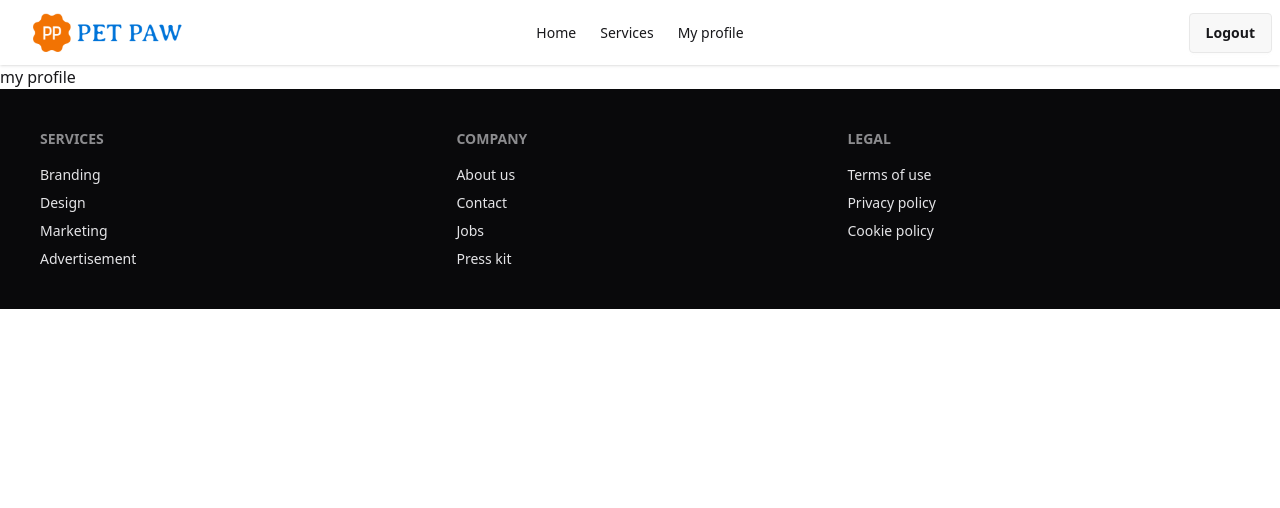
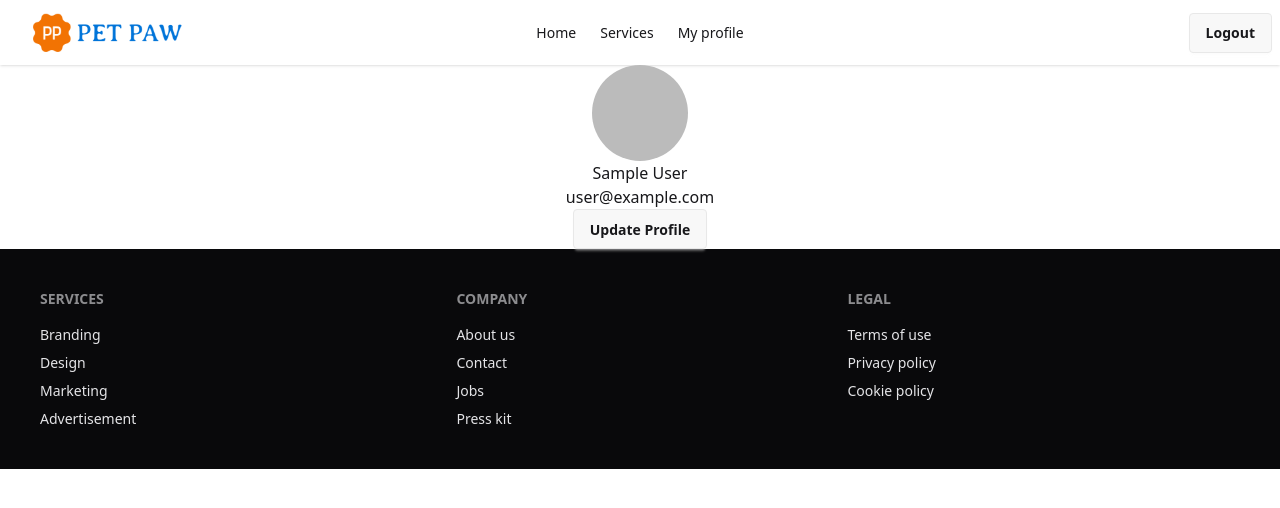
Before and after one commit to ovi1173/a9-pet_care, a React (Vite) app: page /my-profile in a window 1280 px wide. Shown: the top 508 px of the page. Built offline with nearby package versions, Linux system fonts and the light colour scheme; no server answers; sample sign-in values are in the browser's storage.

Commit message:
details page functionality done

```diff
--- a/src/components/PopularServices.jsx
+++ b/src/components/PopularServices.jsx
@@ -1,22 +1,23 @@
 import React, { useEffect, useState } from 'react';
+import { Link } from 'react-router';
 
 const PopularServices = () => {
     const [services, setServices] = useState([]);
 
     useEffect(() => {
-        fetch('pet_data.json')
+        fetch('/pet_data.json')
             .then(res => res.json())
             .then(data => setServices(data))
             .catch(err => console.log(err))
     }, [])
-    const { serviceId,price, serviceName, description, category, rating, image } = services;
+    const { serviceId, price, serviceName, description, category, rating, image } = services;
     console.log(services);
     return (
         <div className='px-10'>
             <h3 className='my-8 text-center text-3xl font-bold'>Popular Pet Section</h3>
             <div className='grid grid-cols-3 gap-4'>
                 {
-                    services.slice(0,6).map(service => <div key={service.serviceId} className="card bg-base-100 w-96 shadow-sm">
+                    services.slice(0, 6).map(service => <div key={service.serviceId} className="card bg-base-100 w-96 shadow-sm">
                         <figure>
                             <img className='object-cover h-60 p-2 rounded-2xl w-full'
                                 src={service?.image}
@@ -29,7 +30,9 @@ const PopularServices = () => {
                                 <p>Rating: {service?.rating}</p>
                             </div>
                             <div className="card-actions justify-end">
-                                <button className="btn btn-primary">View Details</button>
+                                <Link to={`/details/${service?.serviceId}`}>
+                                    <button className="btn btn-primary">View Details</button>
+                                </Link>
                             </div>
                         </div>
                     </div>)
--- a/src/pages/Login.jsx
+++ b/src/pages/Login.jsx
@@ -1,12 +1,14 @@
 import { signInWithEmailAndPassword } from 'firebase/auth';
 import React, { useContext } from 'react';
-import { Link } from 'react-router';
+import { Link, useLocation } from 'react-router';
 import auth from '../firebase/firebase.config';
 import { AuthContext } from '../Provider/AuthProvider';
 import { FcGoogle } from 'react-icons/fc';
 
 const Login = () => {
     const { setUser, handleGoogleSignIn } = useContext(AuthContext);
+    const location = useLocation();
+    //  console.log(location);
     const handleLogin = (e) => {
         e.preventDefault();
         const email = e.target.email.value;
--- a/src/pages/Profile.jsx
+++ b/src/pages/Profile.jsx
@@ -1,9 +1,53 @@
-import React from 'react';
+import React, { useContext, useState } from 'react';
+import { AuthContext } from '../Provider/AuthProvider';
+import { updateProfile } from 'firebase/auth';
+import auth from '../firebase/firebase.config';
 
 const Profile = () => {
+    const { user,setUser } = useContext(AuthContext);
+    console.log(user)
+    const [isOpen, setIsOpen] = useState(false);
+    const handleOpenFrom = () => {
+        setIsOpen(!isOpen)
+    }
+    const handleUpDate=(e)=>{
+        e.preventDefault();
+        const name = e.target.name.value;
+        const photoURL = e.target.photoURL.value;
+         updateProfile(auth.currentUser, {
+                    displayName: name, photoURL: photoURL
+                }).then(() => {
+                    setUser({...user,photoURL:photoURL,displayName:name})
+                }).catch((error) => {
+                    console.log(error)
+                });
+    }
     return (
-        <div>
-            my profile
+        <div className='flex flex-col items-center justify-center'>
+            <div className="avatar">
+                <div className="w-24 rounded-full">
+                    <img src={user?.photoURL
+                    } />
+                </div>
+            </div>
+            <p>{user?.displayName}</p>
+            <p>{user?.email}</p>
+            <button onClick={handleOpenFrom} className='btn'>Update Profile</button>
+
+            {
+                isOpen && (
+                    <form onSubmit={handleUpDate} className="fieldset">
+
+                        {/* name */}
+                        <label className="label">Name</label>
+                        <input defaultValue={user?.displayName} type="text" className="input" name='name' placeholder="Your Name" />
+                        {/* photo url */}
+                        <label className="label">PhotoURL</label>
+                        <input type="text" defaultValue={user?.photoURL} name='photoURL' className="input" placeholder="PhotoURL" />
+                        <button className="btn btn-neutral mt-4">Update</button>
+                    </form>
+                )
+            }
         </div>
     );
 };
--- /dev/null
+++ b/src/pages/ServiceDetails.jsx
@@ -0,0 +1,25 @@
+import React, { useEffect, useState } from 'react';
+import { useParams } from 'react-router';
+
+const ServiceDetails = () => {
+    const [services, setServices] = useState([]);
+
+    const { id } = useParams();
+
+    useEffect(() => {
+        fetch('/pet_data.json')
+            .then(res => res.json())
+            .then(data => setServices(data))
+            .catch(err => console.log(err))
+    }, [])
+
+     const findResult = services.find(service => service.serviceId == id);
+    console.log(findResult);
+    return (
+        <div className='flex flex-col items-center px-[145px] '>
+            <img className='w-full' src={findResult?.image} alt="" />
+        </div>
+    );
+};
+
+export default ServiceDetails;
--- a/src/pages/Services.jsx
+++ b/src/pages/Services.jsx
@@ -1,10 +1,11 @@
 import React, { useEffect, useState } from 'react';
+import { Link } from 'react-router';
 
 const Services = () => {
     const [services, setServices] = useState([]);
 
     useEffect(() => {
-        fetch('pet_data.json')
+        fetch('/pet_data.json')
             .then(res => res.json())
             .then(data => setServices(data))
             .catch(err => console.log(err))
@@ -26,7 +27,9 @@ const Services = () => {
                                 <p>Rating: {service?.rating}</p>
                             </div>
                             <div className="card-actions justify-end">
-                                <button className="btn btn-primary">View Details</button>
+                                <Link to={`/details/${service?.serviceId}`}>
+                                    <button className="btn btn-primary">View Details</button>
+                                </Link>
                             </div>
                         </div>
                     </div>)
--- a/src/router/PrivateRoute.jsx
+++ b/src/router/PrivateRoute.jsx
@@ -1,16 +1,18 @@
 import React, { useContext } from 'react';
 import { AuthContext } from '../Provider/AuthProvider';
-import { Navigate } from 'react-router';
+import { Navigate, useLocation } from 'react-router';
 
 const PrivateRoute = ({children}) => {
     const {user,loading} = useContext(AuthContext);
+    const location = useLocation();
+    // console.log(location)
     if(loading){
         return <p>Loading....</p>
     }
     if(user){
         return children;
     }
-    return <Navigate to='/login'></Navigate>
+    return <Navigate state={location.pathname} to='/login'></Navigate>
 };
 
 export default PrivateRoute;
--- a/src/router/Routes.jsx
+++ b/src/router/Routes.jsx
@@ -6,6 +6,7 @@ import Login from "../pages/Login";
 import Register from "../pages/Register";
 import Profile from "../pages/Profile";
 import PrivateRoute from "./PrivateRoute";
+import ServiceDetails from "../pages/ServiceDetails";
 
 const router = createBrowserRouter([
     {
@@ -33,6 +34,12 @@ const router = createBrowserRouter([
                 element: <PrivateRoute>
                     <Profile></Profile>
                 </PrivateRoute>
+            },
+            {
+                path: '/details/:id',
+                element: <PrivateRoute>
+                    <ServiceDetails></ServiceDetails>
+                </PrivateRoute>
             }
         ]
     },
```
